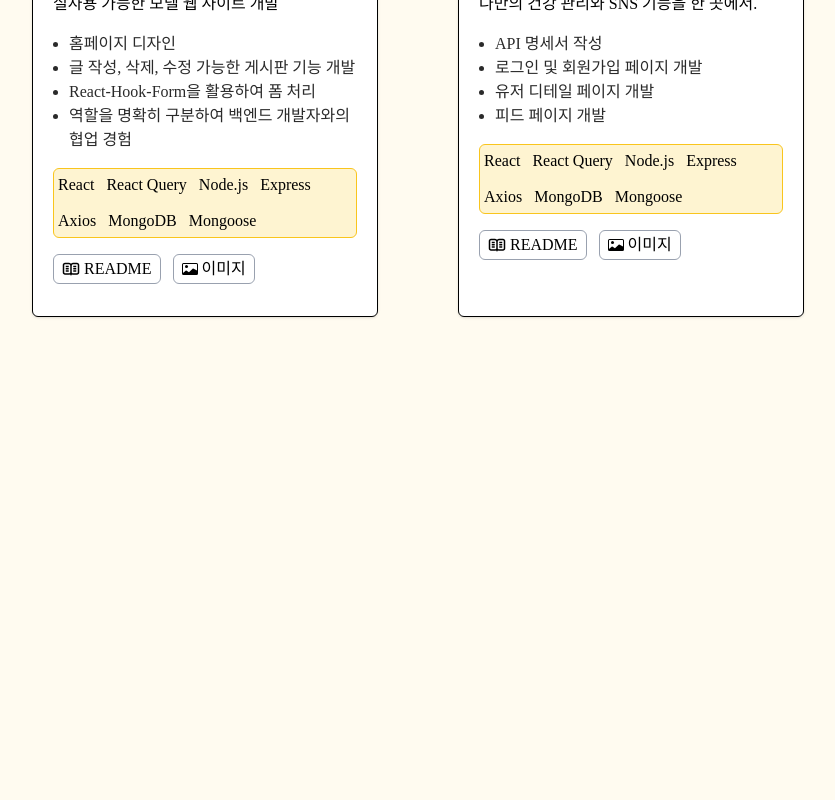
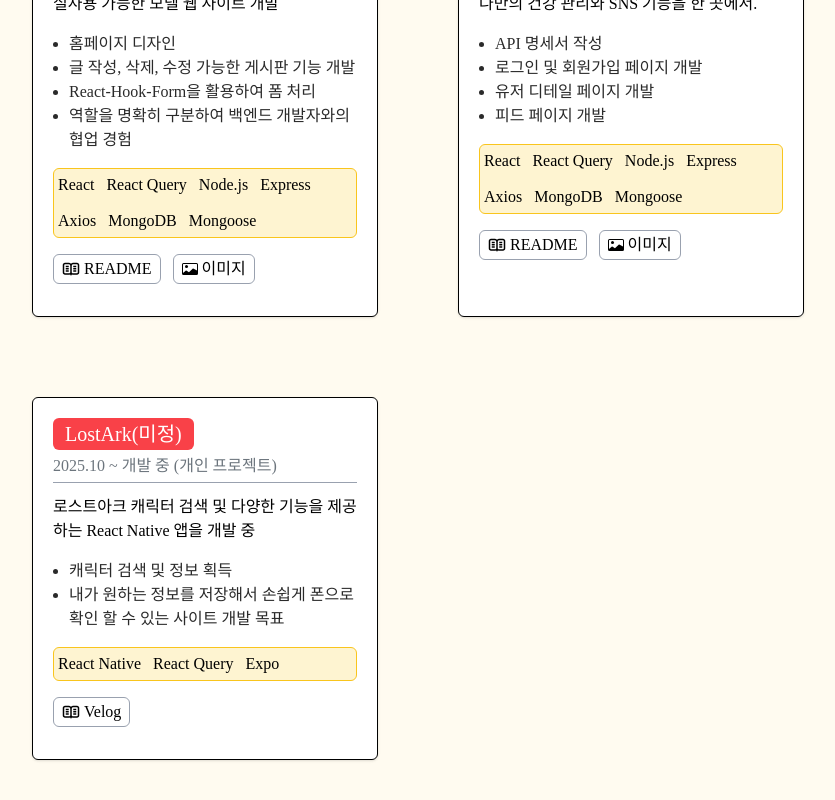
Before and after one commit to hyun-june/portfolio2025, a React (Vite) app: page / in a window 1280 px wide. Shown: the part 720-1520 px from the top of the page, without its empty margins (412-1247 px from the left). Before the commit the page ends 1157 px from the top, so only its background shows below. Built offline with nearby package versions, Linux system fonts and the light colour scheme; a web font is replaced by a local one.

Commit message:
add project

```diff
--- a/src/components/ProjectForm.tsx
+++ b/src/components/ProjectForm.tsx
@@ -16,6 +16,7 @@ interface ProjectFormProps {
     team?: boolean;
     role?: string[];
     img?: string[];
+    velog?: string;
   };
 }
 
@@ -29,8 +30,10 @@ const ProjectForm = ({ item }: ProjectFormProps) => {
     date,
     team,
     role,
+    velog,
     img = [],
   } = item;
+
   const [isOpen, setIsOpen] = useState<boolean>(false);
   const [isIframeLoading, setIsIframeLoading] = useState<boolean>(true);
   const [modalIsOpen, setModalIsOpen] = useState<boolean>(false);
@@ -83,6 +86,16 @@ const ProjectForm = ({ item }: ProjectFormProps) => {
                 <BsCardImage /> 이미지
               </button>
             )}
+            {velog ? (
+              <a
+                href={velog}
+                className="border border-gray-400 rounded-md py-0.5 px-2 w-max cursor-pointer flex items-center gap-1"
+                target="_black"
+              >
+                <CgReadme className="text-lg" />
+                Velog
+              </a>
+            ) : null}
           </div>
 
           {isOpen && (
--- a/src/constants/projectList.ts
+++ b/src/constants/projectList.ts
@@ -95,6 +95,23 @@ export const projectList = [
     img: readImg("HealthyLife2024"),
   },
   {
+    title: "LostArk(미정)",
+    subTitle:
+      "로스트아크 캐릭터 검색 및 다양한 기능을 제공하는 React Native 앱을 개발 중",
+    skills: ["React Native", "React Query", "Expo"],
+    role: [
+      "캐릭터 검색 및 정보 획득",
+      "내가 원하는 정보를 저장해서  손쉽게 폰으로 확인 할 수 있는 사이트 개발 목표",
+    ],
+    git: "https://github.com/hyun-june/sellect-me",
+    figma: "https://github.com/hyun-june/react-native-LostArk",
+    velog:
+      "https://velog.io/@hyun_jun/LostArk-%ED%8E%98%EC%9D%B4%EC%A7%80-%EA%B0%9C%EB%B0%9C-%EC%9D%BC%EC%A7%80",
+    date: "2025.10 ~ 개발 중",
+    team: false,
+    important: true,
+  },
+  {
     title: "지오웨더(GeoWeather)",
     subTitle: "실시간 날씨와 현재 위치 기반 서비스",
     skills: ["Javascript", "KakaoMap API", "OpenWeather API", "Web Speech API"],
```
